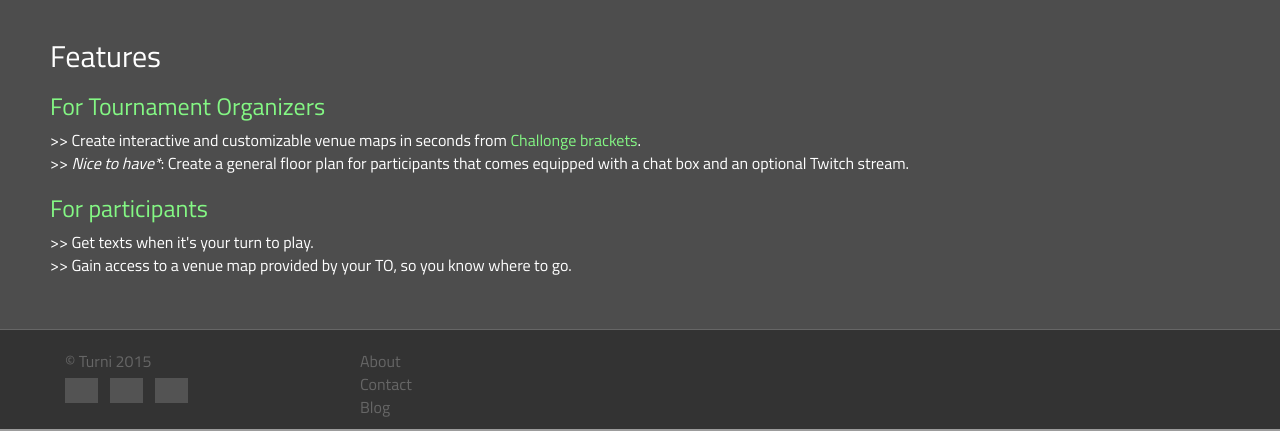
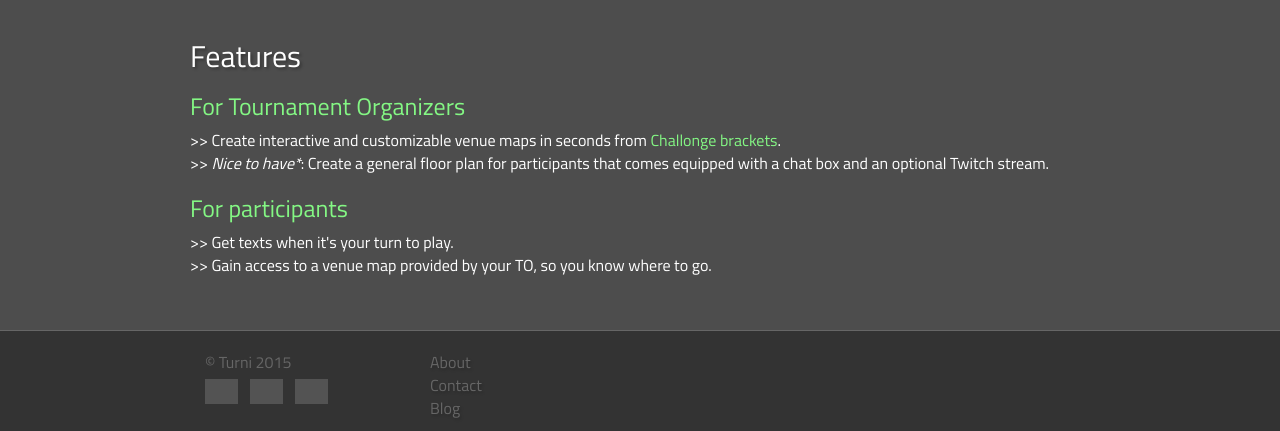
Before and after one commit to laurenor/Turni, a Python web app: template templates/index.html in a window 1280 px wide. Shown: the part 451-882 px from the top of the page. Run offline with Jinja, Linux system fonts and the light colour scheme; the template is opened without the code that fills it, so the values that code supplies are empty; some libraries are stand-ins or nearby versions; grey boxes are pictures that could not be loaded.

Commit message:
edited map page styling

```diff
--- a/static/css/main.css
+++ b/static/css/main.css
@@ -2,11 +2,38 @@ body {
 	font-family: 'Titillium Web', sans-serif;
 	font-size: 16px;
 	margin-top: 50px;
-	background-color: #fff;
+	background-color: #4d4d4d;
+	color: #fff;
 }
 
 body a {
 	text-decoration: none;
+	color: #fff;
+}
+
+body a:hover {
+	color: #84f784;
+}
+
+b, thead {
+	color: #84f784;
+	text-shadow: 2px 2px 3px rgba(0,0,0,0.3)
+}
+
+h1, h2 {
+	text-shadow: 2px 2px 3px rgba(0,0,0,0.3)
+}
+
+.table-striped > tbody > tr:nth-of-type(odd) {
+  background-color: rgba(255,255,255,0.2);
+}
+
+.table > tbody > tr > td {
+	border-top: 1px solid #666;
+}
+
+.modal {
+	color: #333;
 }
 
 .modal a {
@@ -70,15 +97,6 @@ body .ui-tooltip {
 	color: red;
 	padding: 0;
 	margin-top: -20px;
-}
-
-table, th, td {
-	border: solid 1px black;
-}
-
-th, td {
-	border: solid 1px black;
-	padding: 10px;
 }
 
 .flashes {
@@ -225,14 +243,20 @@ background:#84f784;
 	padding: 20px 50px 20px 50px;
 }
 
+#features-body {
+	background-color: #4d4d4d;
+	border-top: 1px solid #666;
+}
 #features {
 	height: 100%;
 	min-height: 330px;
 	background-color: #4d4d4d;
 	color: #fff;
 	width: 100%;
+	max-width: 1000px;
 	padding: 20px 50px 20px 50px;
-	border-top: 1px solid #666;
+	margin-right: auto;
+	margin-left: auto;
 }
 
 #features a {
@@ -247,15 +271,28 @@ background:#84f784;
 	color: #84f784;
 }
 
+#features h2 {
+	text-shadow: 2px 2px 3px rgba(0,0,0,0.3);
+}
+
 #footer {
 	text-align: left;
 	background-color: #333;
 	color: #666;
 	width: 100%;
+	max-width: 1000px;
 	height: 100px;
+	padding: 20px 50px 20px 50px;
+	margin-right: auto;
+	margin-left: auto;
+}
+
+
+#footer-body {
+	background-color: #333;
 	border-top: 1px solid #666;
-	padding: 20px 50px 20px 50px;
 }
+
 
 #footer img {
 	height: 25px;
@@ -269,6 +306,7 @@ background:#84f784;
 
 #footer a {
 	color: #666;
+	text-shadow: 1.5px 2px 3px rgba(0,0,0,0.2);
 }
 
 #footer a:hover {
@@ -366,6 +404,29 @@ input {
 }
 
 
+#main_wrap {
+    display: table;
+}
+
+#sidebar {
+	border-right: 1px solid #666;
+    background-color: #333;
+    min-width: 200px;
+    display: table-cell;
+    padding: 0 20px;
+}
+
+#content {
+    display: table-cell;
+    width: 100%;
+    padding: 0 20px;
+}
+
+button {
+	color: #000;
+	/*border-radius: 10px;*/
+}
+
 
 /*Media*/
 
--- a/templates/base.html
+++ b/templates/base.html
@@ -25,13 +25,14 @@
 		          <ul class="nav navbar-nav">
 		            <li><a href="/#about">About</a></li>
 		            <li><a href="/#features">Features</a></li>
+		            <li><a href="/contact">Contact</a></li>
 		            {% if 'username' in session %}
 		            <li><a href="#" data-toggle="modal" data-target="#createMap">Create Venue Map</a></li>
 		            {% endif %}
 		          </ul>
 		          <ul class="nav navbar-nav navbar-right">
 		            {% if 'username' not in session %}
-		            <li><span id="logmsg">Create an interactive map in seconds!</span><a href="#" data-toggle="modal" data-target="#myModal">>>  Log in or sign up  <<</a></li>
+		            <li><span id="logmsg">Create an interactive map in seconds!</span><a href="#" data-toggle="modal" data-target="#myModal">Log in or Sign Up</a></li>
 		            {% endif %}
 		            {% if 'username' in session %}
 
@@ -68,6 +69,9 @@
 		  {% block body %}
 		      BODY OF PAGE GOES HERE VIA INHERITANCE
 		  {% endblock %}
+	</div>
+
+
 
 
 		<!-- Login/Register Modal -->
@@ -169,11 +173,11 @@
 
 		</div>
 
-
+	<script src="/static/js/bootstrap.js"></script>
 	<script src="/static/js/jquery.js"></script>
 	<script src="/static/js/jquery-1.10.2.js"></script>
 	<script src="/static/js/jquery-ui.js"></script>
-	<script src="/static/js/bootstrap.js"></script>
+
 	<script src="http://maxcdn.bootstrapcdn.com/bootstrap/3.3.4/js/bootstrap.min.js"></script>
 
 	</body>
--- a/templates/index.html
+++ b/templates/index.html
@@ -19,7 +19,7 @@
 		<h2>About</h2>
 		<p>Turni helps tournament organizers make maps based on brackets data from Challonge. Participants are given the option to receive texts on their phone with the location of where they should be reporting, when it's their turn to play.</p>
 	</div> -->
-
+	<div id="features-body">
 		<div id="features">
 			<h2>Features</h2>
 			<ul><h3>For Tournament Organizers</h3>
@@ -32,7 +32,9 @@
 				<li>>> Gain access to a venue map provided by your TO, so you know where to go.</li>
 			</ul>
 		</div>
-
+	</div>
+</div>
+	<div id="footer-body">
 		<div id="footer">
 			<row>
 				<div class="col-xs-6 col-sm-3 col-md-3 col-lg-3">
@@ -53,9 +55,10 @@
 				</div>
 			</row>
 		</div>
-
 	</div>
 
 
 
+
+
 {% endblock %}
```
Also changed, not shown: templates/map.html (+32 -16 lines), templates/user-profile.html (+10 -5 lines). Lines whose indentation alone changed are shown as unchanged.
